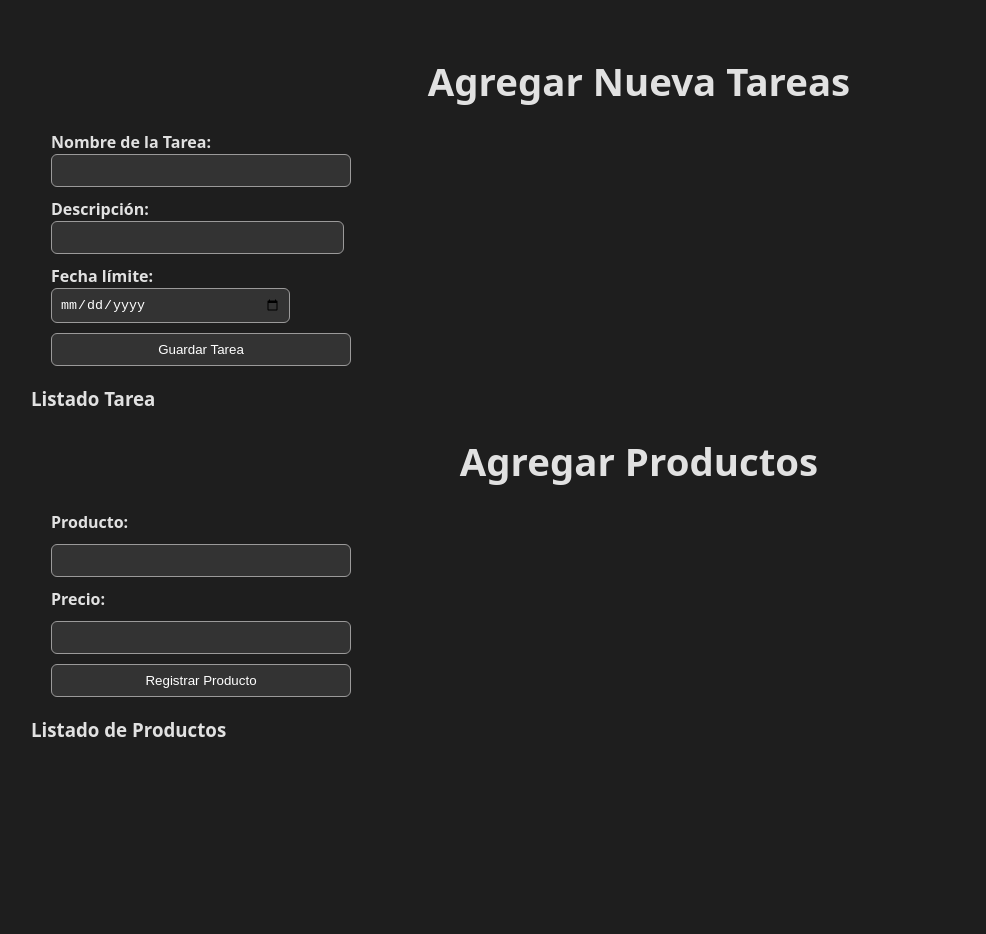
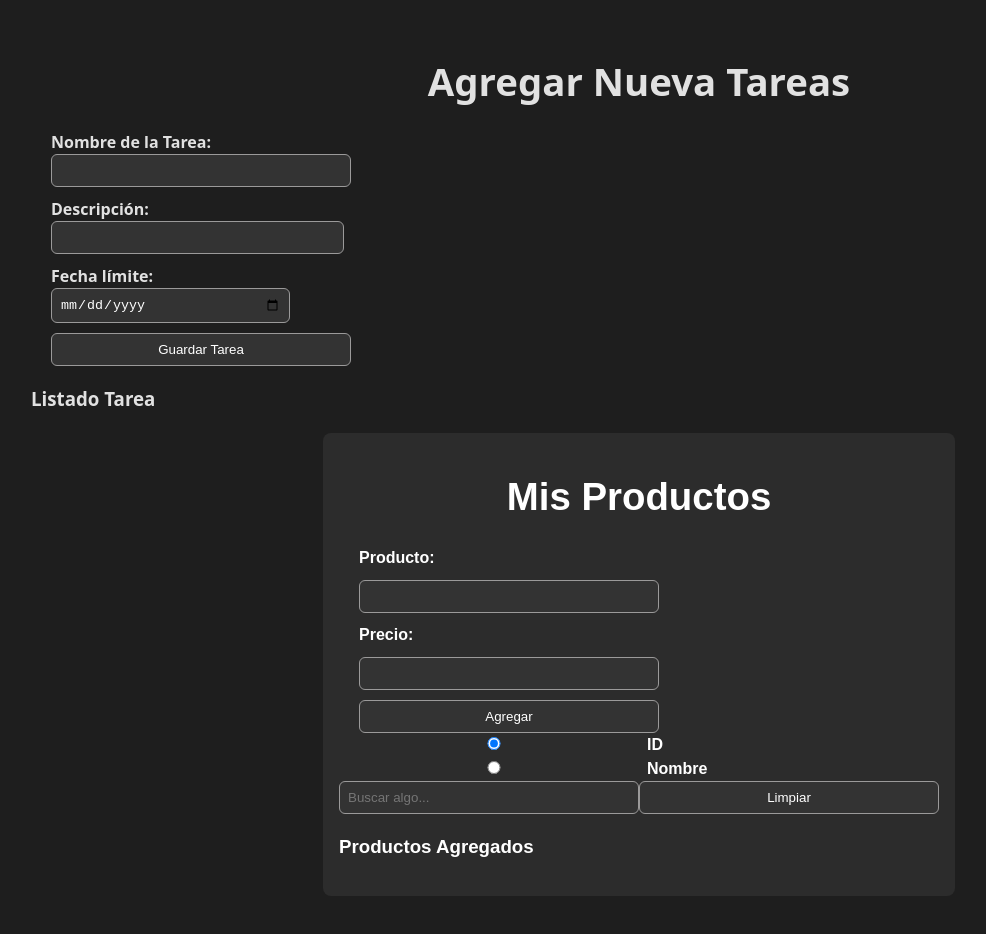
Before and after one commit to LautyCano/TP3PV2025Grupo17, a React (Vite) app: page / in a window 1280 px wide. Shown: the top 934 px of the page, without its empty margins (1-987 px from the left). Before the commit the page ends 800 px from the top, so only its background shows below. Built offline with nearby package versions, Linux system fonts and the light colour scheme.

Commit message:
Barra de busqueda por nombre, id-Lucas Fernandez

```diff
--- a/src/assets/components/Producto.jsx
+++ b/src/assets/components/Producto.jsx
@@ -1,60 +1,104 @@
 import '../css/producto.css';
-import React from 'react';
-
-let idContador = 0;
-const productos = [];
+import React, { useState, useMemo } from 'react';
 
 function Producto() {
-    const manejarFormulario = (evento) => {
-        evento.preventDefault();
+    const [busquedaPor, setBusquedaPor] = useState('id');
+    const [buscar, setBuscar] = useState('');
+    const [listaProductos, setListaProductos] = useState([]);
+    const [idActual, setIdActual] = useState(1);
 
-        const nombre = document.getElementById("produc").value;
-        const precio = document.getElementById("precio").value;
 
-        const nuevoProducto = {
-            id: ++idContador,
-            nombre,
-            precio,
+    function agregarProducto(e) {
+        e.preventDefault();
+
+        const nombreProd = document.getElementById("produc").value;
+        const precioProd = parseFloat(document.getElementById("precio").value);
+
+        const nuevo = {
+            id: idActual,
+            nombre: nombreProd,
+            precio: precioProd,
         };
 
-        productos.push(nuevoProducto);
-        console.log("Lista de productos actualizada:", productos);
+        setListaProductos([...listaProductos, nuevo]);
+        setIdActual(idActual + 1);
 
-        const lista = document.getElementById('lista-productos');
-        if (lista) {
-            const item = document.createElement('li');
-            item.textContent = `Producto: ${nuevoProducto.nombre} - ${nuevoProducto.precio}`;
-            lista.appendChild(item);
-        }
-    };
+        document.getElementById("produc").value = '';
+        document.getElementById("precio").value = '';
+    }
+
+    const filtrados = useMemo(() => {
+        if (buscar.trim() === '') return listaProductos;
+
+        return listaProductos.filter((prod) => {
+            if (busquedaPor === 'id') {
+                return prod.id.toString() === buscar.trim();
+            } else if (busquedaPor === 'nombre') {
+                return prod.nombre.toLowerCase().includes(buscar.toLowerCase());
+            }
+            return true;
+        });
+    }, [listaProductos, buscar, busquedaPor]);
+
+    function resetearBusqueda() {
+        setBuscar('');
+        setBusquedaPor('id');
+    }
 
     return (
-        <>
-            <div className="Titulo">
-                <h1>Agregar Productos</h1>
+        <div className="contenedor">
+            <h1>Mis Productos</h1>
+
+            <form onSubmit={agregarProducto}>
+                <label>Producto:</label>
+                <input type="text" id="produc" required />
+
+                <label>Precio:</label>
+                <input type="number" id="precio" required />
+
+                <button type="submit">Agregar</button>
+            </form>
+
+            <div className="busqueda">
+                <label>
+                    <input
+                        type="radio"
+                        name="tipo"
+                        value="id"
+                        checked={busquedaPor === 'id'}
+                        onChange={() => setBusquedaPor('id')}
+                    />
+                    ID
+                </label>
+                <label>
+                    <input
+                        type="radio"
+                        name="tipo"
+                        value="nombre"
+                        checked={busquedaPor === 'nombre'}
+                        onChange={() => setBusquedaPor('nombre')}
+                    />
+                    Nombre
+                </label>
+
+                <input
+                    type="text"
+                    placeholder="Buscar algo..."
+                    value={buscar}
+                    onChange={(e) => setBuscar(e.target.value)}
+                />
+                <button type="button" onClick={resetearBusqueda}>Limpiar</button>
             </div>
 
-            <div>
-                <form onSubmit={manejarFormulario} >
-                    <label>Producto:</label>
-                    <input type="text" id="produc" name="produc" />
-
-                    <label>Precio:</label>
-                    <input type="number" id="precio" name="precio" />
-
-                    <button type="submit">Registrar Producto</button>
-                </form>
-            </div>
-
-            <h3>Listado de Productos</h3>
-            <ul id="lista-productos">
-                {productos.map((producto) => (
-                    <li key={producto.id}>
-                        {producto.nombre} - {producto.precio}
+            <h3>Productos Agregados</h3>
+            <ul className="lista">
+                {filtrados.map((p) => (
+                    <li key={p.id}>
+                        <b>#{p.id}</b> - {p.nombre} - ${p.precio.toFixed(2)}
                     </li>
                 ))}
             </ul>
-        </>
+        </div>
     );
 }
 
--- a/src/assets/css/Producto.css
+++ b/src/assets/css/Producto.css
@@ -1,18 +1,20 @@
 .contenedor {
-    max-width: 600px;
-    margin: 0 auto;
-    padding: 20px;
-    background-color: #252424;
-    border-radius: 10px;
-    font-family: Arial, sans-serif;
+  max-width: 600px;
+  margin: 20px auto;
+  padding: 16px;
+  background-color: #2c2c2c;
+  color: white;
+  border-radius: 8px;
+  font-family: sans-serif;
+
 }
 
 .lista {
-    list-style-type: none;
-    padding-left: 0;
+  padding: 0;
+  list-style: none;
 }
 
 .lista li {
-    padding: 10px;
-    border-bottom: 1px solid #3d3b3b;
+  padding: 8px;
+  border-bottom: 1px solid #444;
 }
```
